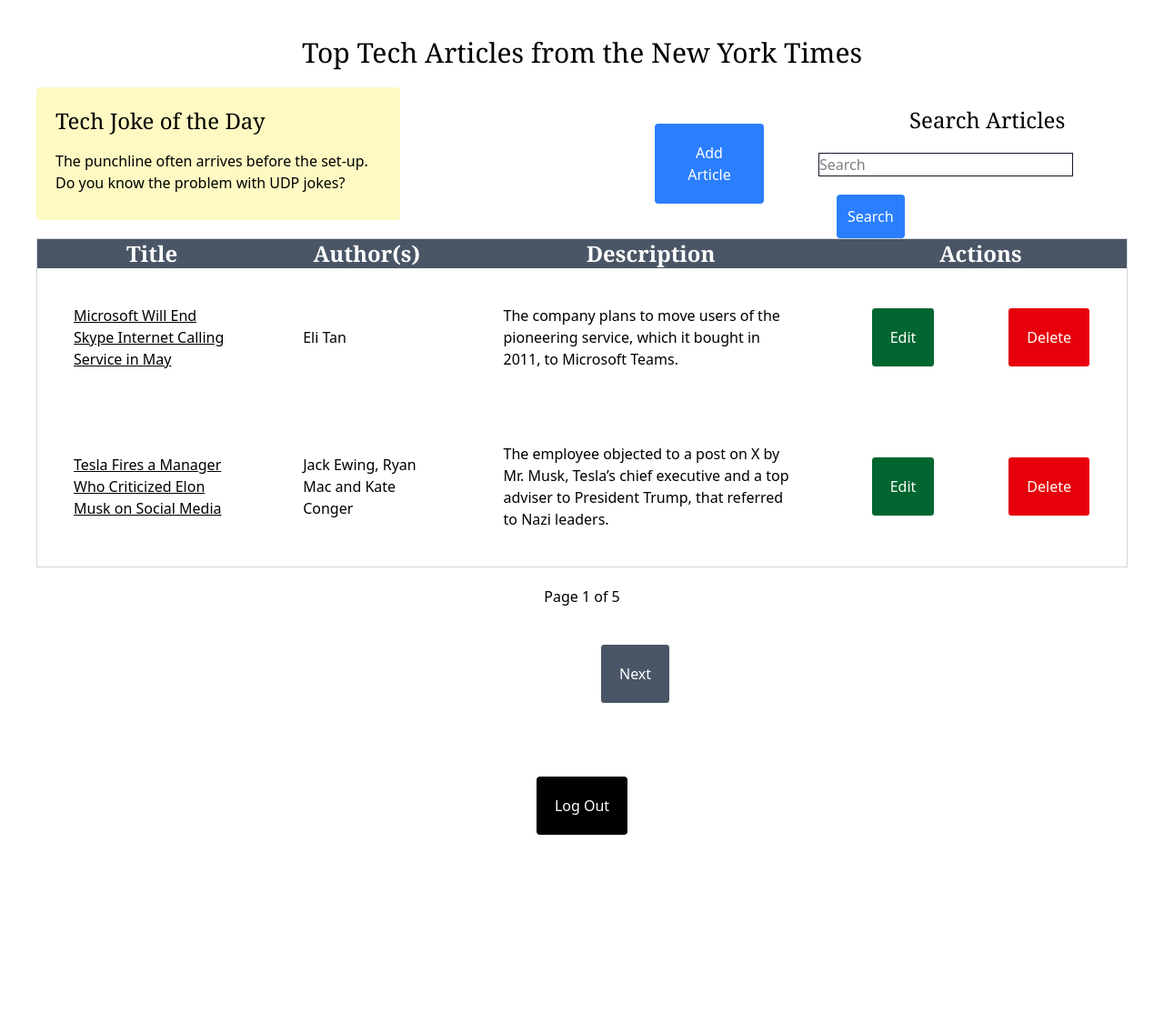
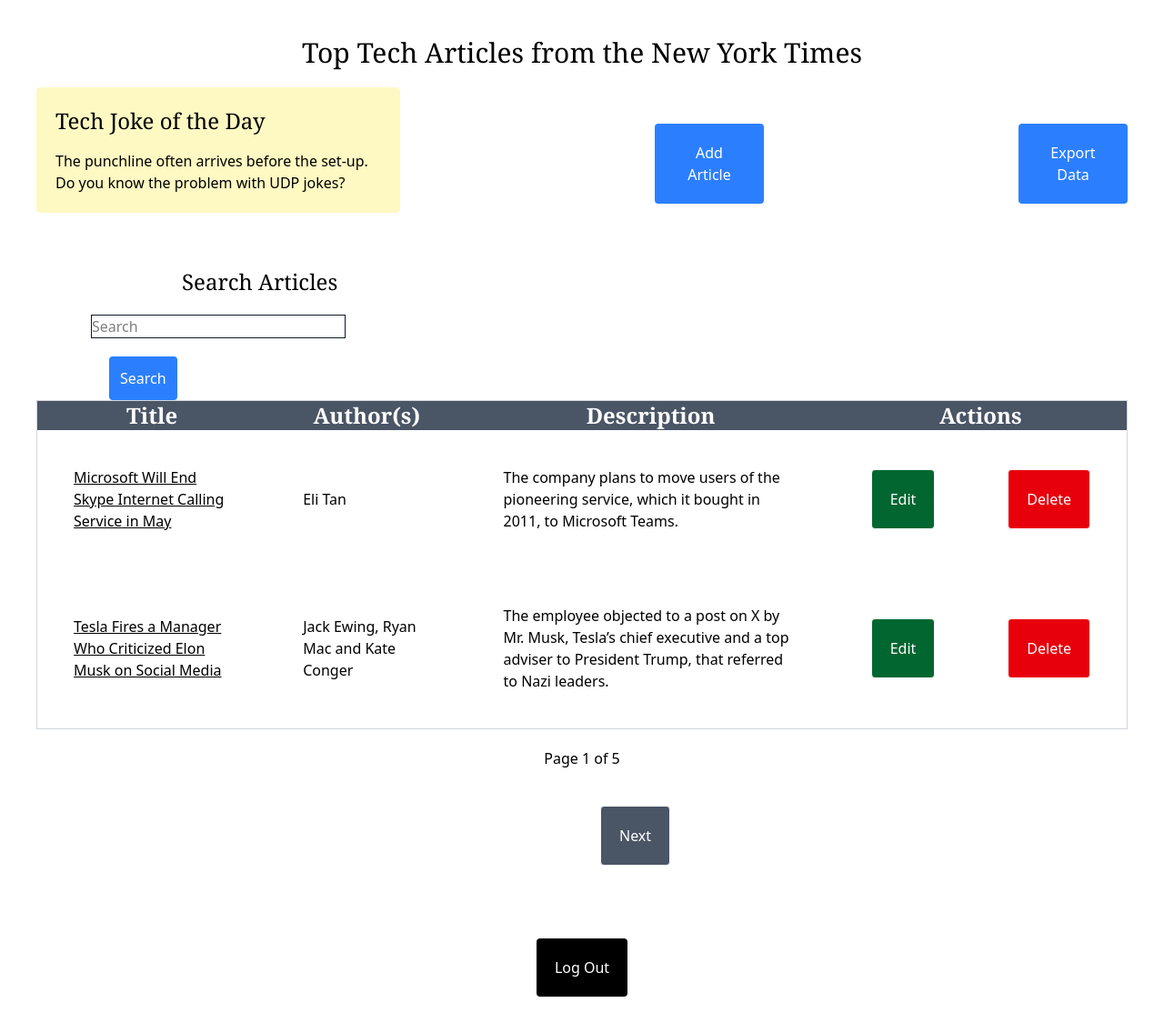
Before and after one commit to stmcpeters/KC7, a Flask app: page /index in a window 1280 px wide. Shown: the whole page at 91% size. Before the commit the page ends 918 px from the top, so only its background shows below. Run offline with Flask 3, Linux system fonts and the light colour scheme; data comes from the database, SQL or seed files in the repository.

Commit message:
Add export button to index page for data export functionality

```diff
--- a/templates/index.html
+++ b/templates/index.html
@@ -18,6 +18,9 @@
   </div>
   <div class="float-right">
     <button class="bg-blue-500 text-white p-5 rounded mt-15 ml-70" type="button"><a href='/add'>Add Article</a></button>
+  </div>
+  <div class="float-right">
+    <button class="bg-blue-500 text-white p-5 rounded mt-15 ml-70" type="button"><a href='/export'>Export Data</a></button>
   </div>
   <div>
     <form action="/search" method="POST">
```
